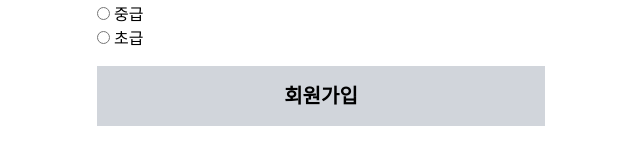
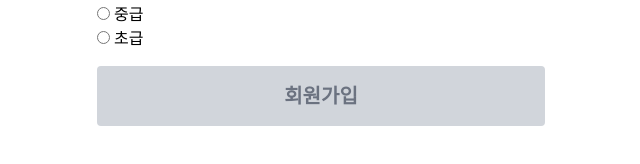
Before and after one commit to LevelUpFit/Front, a React (Vite) app: page /signup in a window 1280 px wide. Shown: the part 540-704 px from the top of the page, without its empty margins (319-959 px from the left). Built offline with nearby package versions, Linux system fonts and the light colour scheme.

Commit message:
💾 회원가입 유효성 검사 및 포커스 기능 추가

```diff
--- a/src/pages/Signup.jsx
+++ b/src/pages/Signup.jsx
@@ -1,31 +1,34 @@
-import { useState } from "react";
+import { useRef, useState } from "react";
 
 export default function Signup() {
+    const [email, setEmail] = useState("");
     const [password, setPassword] = useState("");
-    const [confirmPassword, setConfirmPassword] = useState("");
-    const [passwordError, setPasswordError] = useState("");
-    const [confirmError, setConfirmError] = useState("");
+    const [confirm, setConfirm] = useState("");
+    const [gender, setGender] = useState("male");
+    const [birth, setBirth] = useState("");
+    const [level, setLevel] = useState("high");
 
-    const validatePassword = (pwd) => {
-        const isValid =
-            pwd.length >= 8 &&
-            /[A-Za-z]/.test(pwd) &&
-            /[0-9]/.test(pwd);
+    const emailRef = useRef();
+    const passwordRef = useRef();
+    const confirmRef = useRef();
+    const birthRef = useRef();
 
-        if (!isValid) {
-            setPasswordError("비밀번호는 8자 이상, 숫자와 문자를 포함해야 합니다.");
-        } else {
-            setPasswordError("");
-        }
+    const isPasswordValid =
+        password.length >= 8 &&
+        /[A-Za-z]/.test(password) &&
+        /[0-9]/.test(password);
 
-        setPassword(pwd);
-    };
+    const isPasswordMatch = password === confirm;
 
-    const handleConfirm = (value) => {
-        setConfirmPassword(value);
-        setConfirmError(
-            value !== password ? "비밀번호가 일치하지 않습니다." : ""
-        );
+    const isFormValid = email && password && confirm && birth && isPasswordValid && isPasswordMatch;
+
+    const handleSignup = () => {
+        if (!email) return emailRef.current.focus();
+        if (!password || !isPasswordValid) return passwordRef.current.focus();
+        if (!confirm || !isPasswordMatch) return confirmRef.current.focus();
+        if (!birth) return birthRef.current.focus();
+
+        alert("회원가입 완료!");
     };
 
     return (
@@ -35,78 +38,104 @@ export default function Signup() {
             </div>
 
             <div className="w-full max-w-md space-y-4">
+                {/* 이메일 */}
                 <div className="flex space-x-2">
                     <input
+                        ref={emailRef}
                         type="email"
                         placeholder="이메일을 입력해주세요"
                         className="flex-1 px-4 py-2 border rounded"
+                        value={email}
+                        onChange={(e) => setEmail(e.target.value)}
                     />
-                    <button className="bg-black text-white px-3 py-2 rounded">
-                        중복확인
-                    </button>
+                    <button className="bg-black text-white px-3 py-2 rounded">중복확인</button>
                 </div>
 
+                {/* 비밀번호 */}
                 <div>
                     <input
+                        ref={passwordRef}
                         type="password"
-                        value={password}
-                        onChange={(e) => validatePassword(e.target.value)}
                         placeholder="비밀번호를 입력해주세요"
                         className="w-full px-4 py-2 border rounded"
+                        value={password}
+                        onChange={(e) => setPassword(e.target.value)}
                     />
-                    {passwordError && (
-                        <p className="text-sm text-red-500 mt-1">{passwordError}</p>
+                    {password && !isPasswordValid && (
+                        <p className="text-sm text-red-500 mt-1">
+                            비밀번호는 8자 이상, 숫자와 문자를 포함해야 합니다.
+                        </p>
                     )}
                 </div>
 
+                {/* 비밀번호 확인 */}
                 <div>
                     <input
+                        ref={confirmRef}
                         type="password"
-                        value={confirmPassword}
-                        onChange={(e) => handleConfirm(e.target.value)}
                         placeholder="비밀번호를 다시 입력해주세요"
                         className="w-full px-4 py-2 border rounded"
+                        value={confirm}
+                        onChange={(e) => setConfirm(e.target.value)}
                     />
-                    {confirmError && (
-                        <p className="text-sm text-red-500 mt-1">{confirmError}</p>
+                    {confirm && !isPasswordMatch && (
+                        <p className="text-sm text-red-500 mt-1">비밀번호가 일치하지 않습니다.</p>
                     )}
                 </div>
 
+                {/* 성별 */}
                 <div>
                     <div className="mb-1 font-semibold">성별</div>
                     <label className="mr-4">
-                        <input type="radio" name="gender" value="male" defaultChecked />
+                        <input type="radio" name="gender" value="male" checked={gender === "male"} onChange={() => setGender("male")} />
                         <span className="ml-1">남성</span>
                     </label>
                     <label>
-                        <input type="radio" name="gender" value="female" />
+                        <input type="radio" name="gender" value="female" checked={gender === "female"} onChange={() => setGender("female")} />
                         <span className="ml-1">여성</span>
                     </label>
                 </div>
 
+                {/* 생년월일 */}
                 <div>
                     <div className="mb-1 font-semibold">생년월일</div>
-                    <input type="date" className="w-full px-4 py-2 border rounded" />
+                    <input
+                        ref={birthRef}
+                        type="date"
+                        className="w-full px-4 py-2 border rounded"
+                        value={birth}
+                        onChange={(e) => setBirth(e.target.value)}
+                    />
                 </div>
 
+                {/* 운동 경험 */}
                 <div>
                     <div className="mb-1 font-semibold">운동 경험</div>
-                    <label className="block">
-                        <input type="radio" name="level" value="high" defaultChecked />
-                        <span className="ml-1">상급</span>
-                    </label>
-                    <label className="block">
-                        <input type="radio" name="level" value="mid" />
-                        <span className="ml-1">중급</span>
-                    </label>
-                    <label className="block">
-                        <input type="radio" name="level" value="low" />
-                        <span className="ml-1">초급</span>
-                    </label>
+                    {["high", "mid", "low"].map((lv) => (
+                        <label className="block" key={lv}>
+                            <input
+                                type="radio"
+                                name="level"
+                                value={lv}
+                                checked={level === lv}
+                                onChange={() => setLevel(lv)}
+                            />
+                            <span className="ml-1">{lv === "high" ? "상급" : lv === "mid" ? "중급" : "초급"}</span>
+                        </label>
+                    ))}
                 </div>
             </div>
 
-            <button className="w-full max-w-md bg-gray-300 py-4 text-xl font-bold mt-4">
+            {/* 회원가입 버튼 */}
+            <button
+                onClick={handleSignup}
+                disabled={!isFormValid}
+                className={`w-full max-w-md py-4 text-xl font-bold mt-4 rounded ${
+                    isFormValid
+                        ? "bg-blue-500 text-white hover:bg-blue-600"
+                        : "bg-gray-300 text-gray-500 cursor-not-allowed"
+                }`}
+            >
                 회원가입
             </button>
         </div>
```
